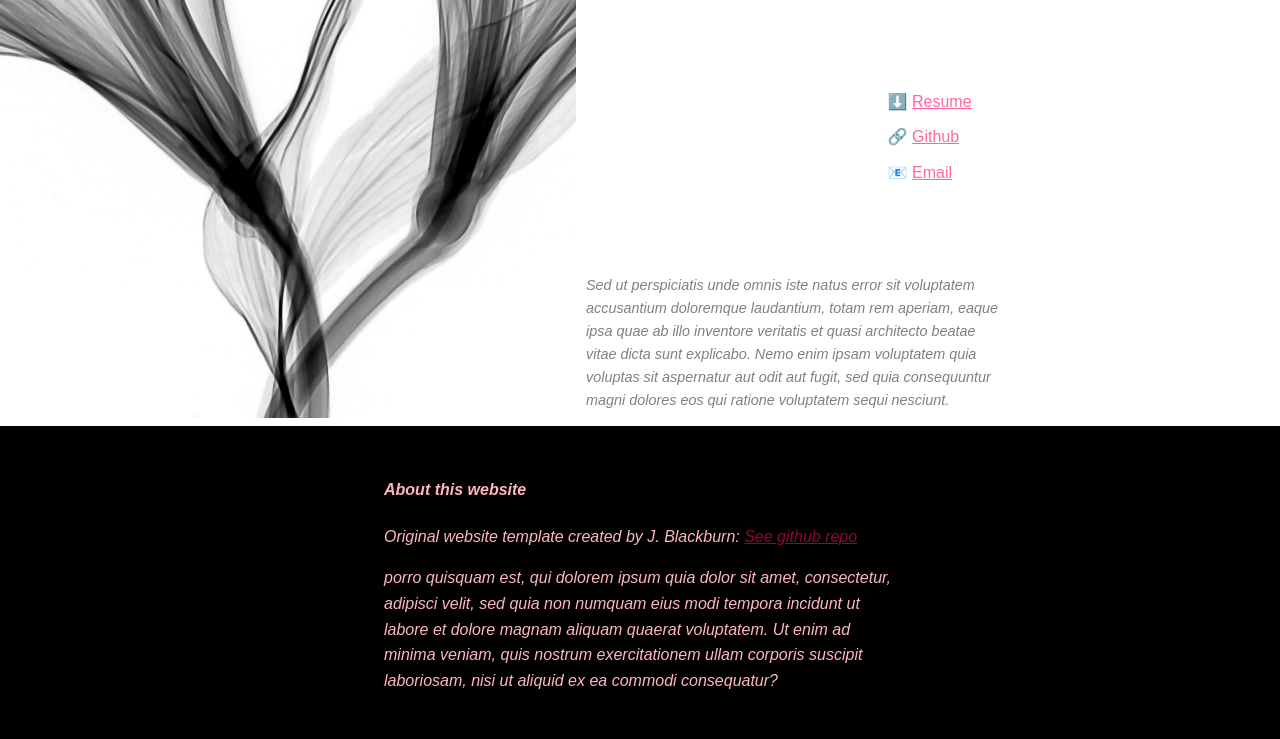
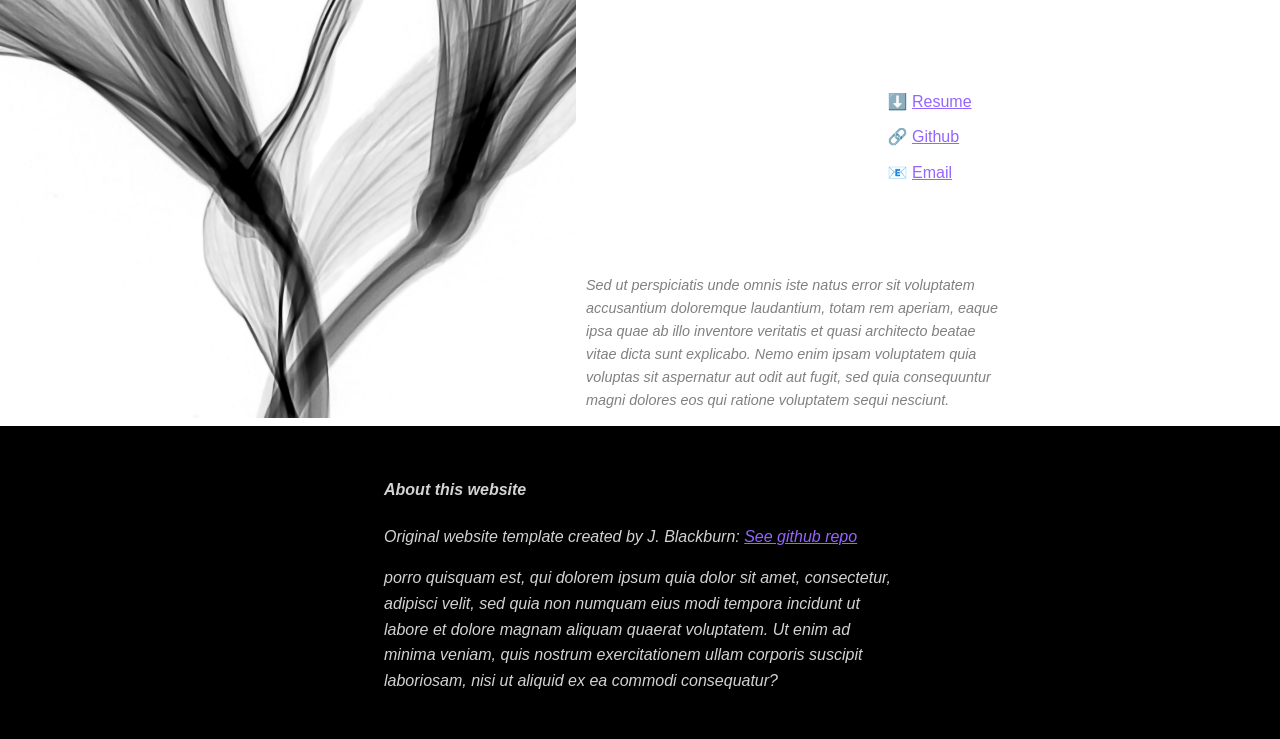
Before and after one commit to jakeblackburnn/portfolio-template, a website: page public/index.html in a window 1280 px wide. Shown: the part 382-1121 px from the top of the page. Drawn offline with Linux system fonts and the light colour scheme.

Commit message:
Update footer & link colors

```diff
--- a/public/styles.css
+++ b/public/styles.css
@@ -58,7 +58,8 @@ main {
 }
 
 .content-right a {
-  color: rgba(255, 0, 100, 0.6);
+  color: rgba(150, 100, 255, 1);
+  /*color: rgba(255, 0, 100, 0.6);*/
 }
 
 .content-right a:hover {
@@ -81,11 +82,11 @@ footer {
   font-style: italic;
   padding-top: 30px;
   margin: 0 30% 0 30%;
-  color: lightpink;
+  color: lightgrey;
 }
 
 footer a {
-  color: rgba(255, 0, 100, 0.6);
+  color: rgba(150, 100, 255, 1);
 }
 
 footer a:hover {
```
